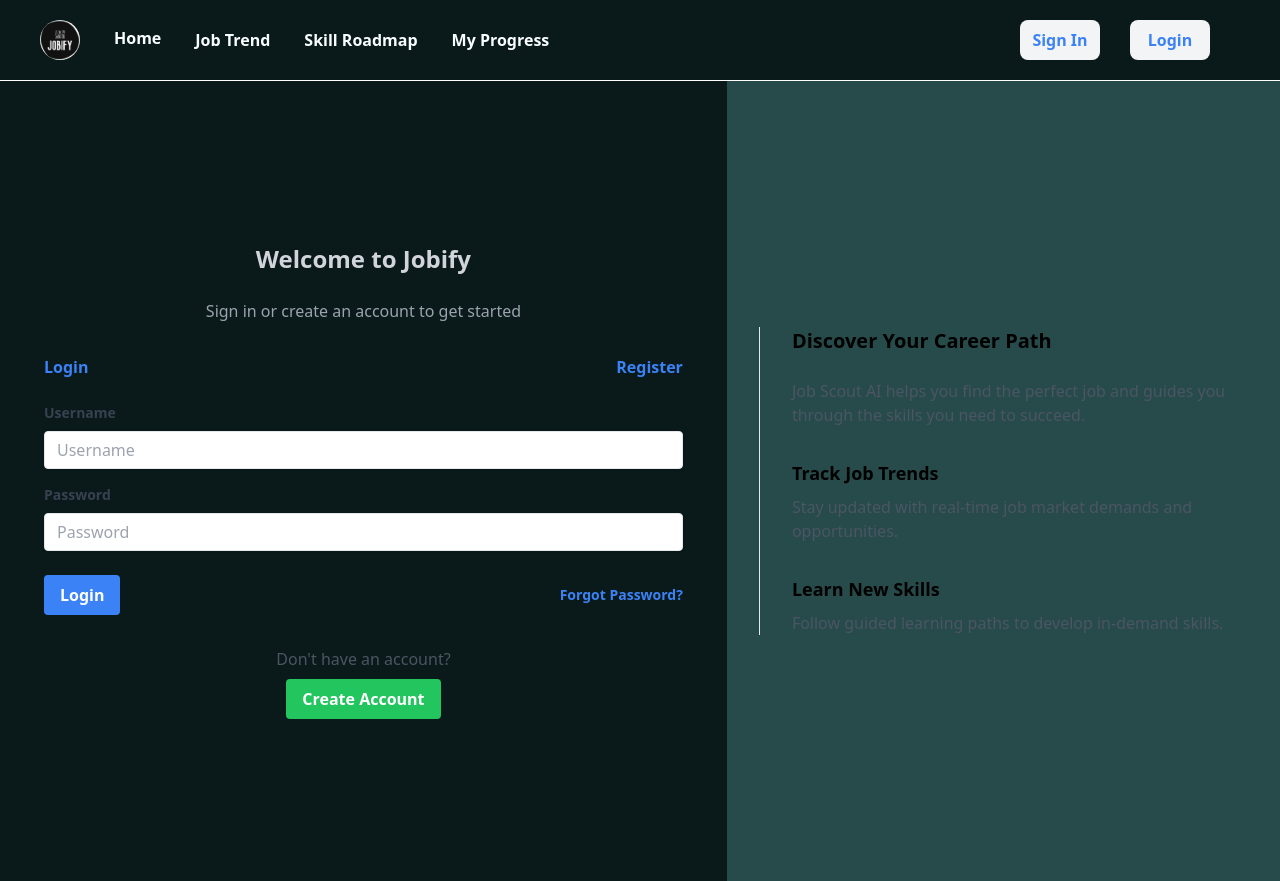
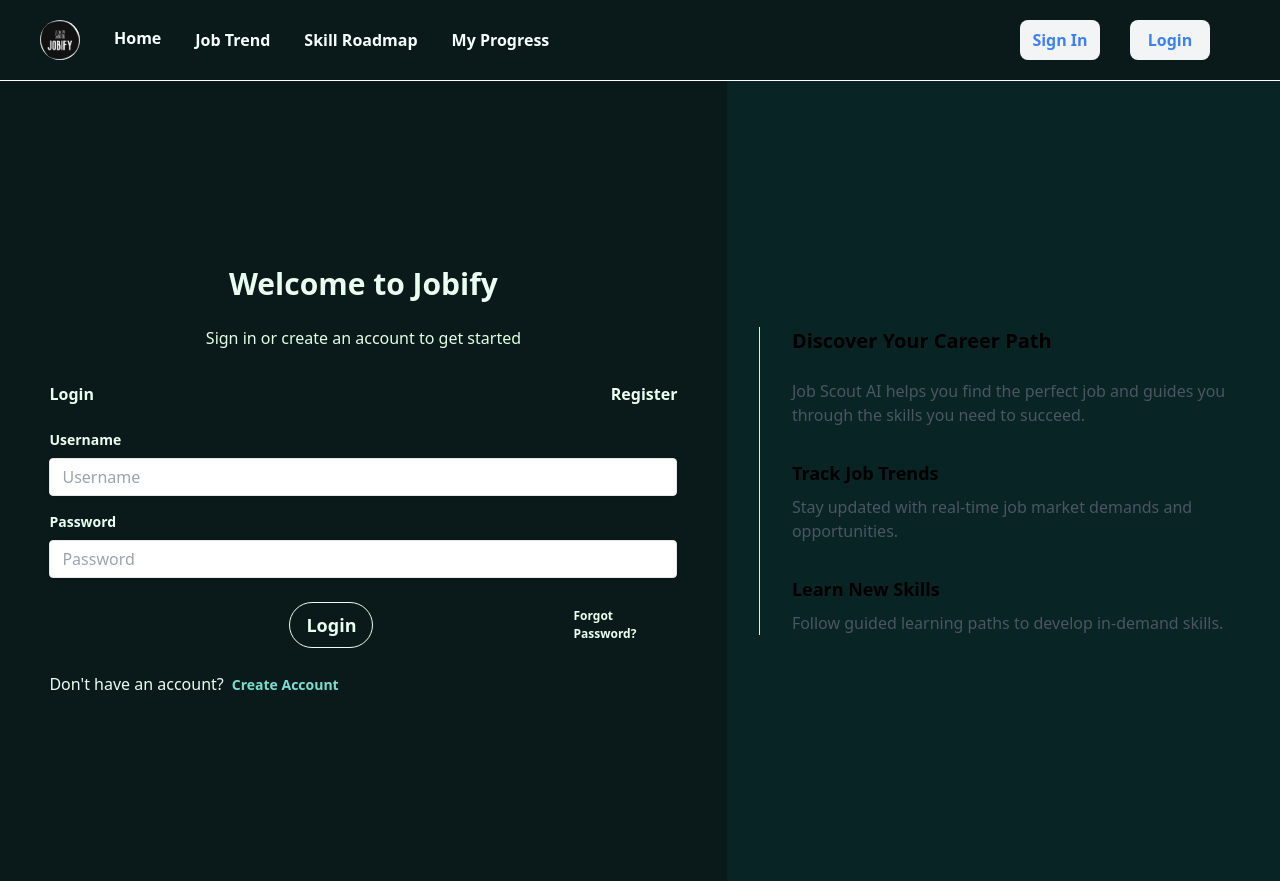
Before and after one commit to Indranil102/Jobify, a React (Vite) app in the folder frontend/jobify/: page / in a window 1280 px wide. Built offline with nearby package versions, Linux system fonts and the light colour scheme.

Commit message:
homepage done

```diff
--- a/frontend/jobify/src/pages/Homepage.jsx
+++ b/frontend/jobify/src/pages/Homepage.jsx
@@ -3,22 +3,22 @@
 const Homepage = () => {
   return (
     <div>
-<div className="min-h-screen bg-[#274b4b] flex items-center justify-center  ">
+<div className="min-h-screen bg-[#092424] flex items-center justify-center  ">
 
         <div className="h-[100vh] bg-[#0A1A1A] flex items-center justify-center p-2  w-[900px] ">
           {/* Left Side: Login Form */}
-          <div className="w-full pr-9 pl-9">
-            <h1 className="text-2xl font-bold text-center mb-6 text-gray-300" >Welcome to Jobify</h1>
-            <p className="text-center text-gray-400 mb-8">Sign in or create an account to get started</p>
+          <div className="w-[700px] pr-9 pl-9">
+            <h1 className="text-3xl font-bold text-center mb-6 text-[#e9ffef]" >Welcome to Jobify</h1>
+            <p className="text-center text-[#e2ffe3] mb-8">Sign in or create an account to get started</p>
 
             <div className="flex justify-between mb-6">
-              <button className="text-blue-500 font-semibold hover:text-blue-700">Login</button>
-              <button className="text-blue-500 font-semibold hover:text-blue-700">Register</button>
+              <button className="text-[#e9ffef] font-semibold hover:text-[#79ded1]">Login</button>
+              <button className="text-[#e9ffef] font-semibold hover:text-[#79ded1]">Register</button>
             </div>
 
             <form>
               <div className="mb-4">
-                <label className="block text-gray-700 text-sm font-bold mb-2" htmlFor="username">
+                <label className="block text-[] text-sm font-bold mb-2 text-[#e9ffef]" htmlFor="username">
                   Username
                 </label>
                 <input
@@ -29,25 +29,27 @@
                 />
               </div>
               <div className="mb-6">
-                <label className="block text-gray-700 text-sm font-bold mb-2" htmlFor="password">
+                <label className="block text-[#e9ffef] text-sm font-bold mb-2" htmlFor="password">
                   Password
                 </label>
                 <input
-                  className="shadow appearance-none border rounded w-full py-2 px-3 text-gray-700 leading-tight focus:outline-none focus:shadow-outline"
+                  className="shadow appearance-none border rounded w-full py-2 px-3 text-text-[#e9ffef] leading-tight focus:outline-none focus:shadow-outline"
                   id="password"
                   type="password"
                   placeholder="Password"
                 />
               </div>
-              <div className="flex items-center justify-between">
+              <div className="flex items-center ml-[240px]">
                 <button
-                  className="bg-blue-500 hover:bg-blue-700 text-white font-bold py-2 px-4 rounded focus:outline-none focus:shadow-outline"
+                  className="  text-[#e9ffef] font-semibold hover:text-[#79ded1] text-lg
+
+                  py-2 px-4 rounded-3xl focus:outline-none focus:shadow-outline border border-[#e9ffef] hover:border-[#79ded1]"
                   type="button"
                 >
                   Login
                 </button>
                 <a
-                  className="inline-block align-baseline font-bold text-sm text-blue-500 hover:text-blue-800"
+                  className="inline-block align-baseline font-bold text-[12px] text-[#e9ffef]  ml-[200px]"
                   href="#"
                 >
                   Forgot Password?
@@ -55,10 +57,10 @@
               </div>
             </form>
 
-            <div className="mt-8 text-center">
-              <p className="text-gray-600">Don't have an account?</p>
+            <div className="mt-6 text-center flex gap-2 ">
+              <p className="text-[#e9ffef]">Don't have an account?</p>
               <button
-                className="mt-2 bg-green-500 hover:bg-green-700 text-white font-bold py-2 px-4 rounded focus:outline-none focus:shadow-outline"
+                className=" text-[#79ded1] font-bold  rounded focus:outline-none focus:shadow-outline text-[14px]"
                 type="button"
               >
                 Create Account
```
